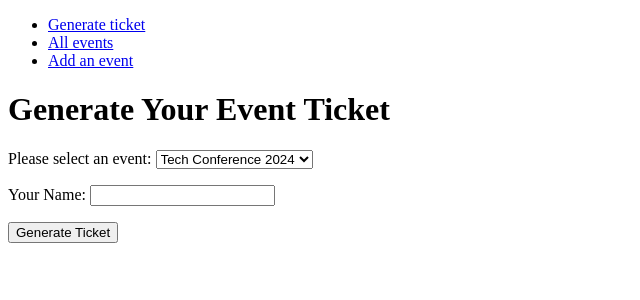
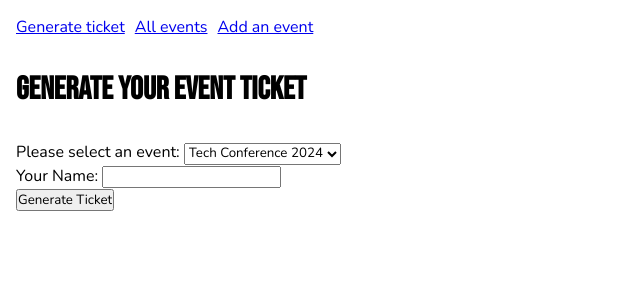
Before and after one commit to damianobacci/php-ticket-generator, a PHP site: page / in a window 1280 px wide. Shown: the top 300 px of the page, without its empty margins (0-640 px from the left). Run offline with PHP 8.4, Linux system fonts and the light colour scheme; data comes from the database, SQL or seed files in the repository.

Commit message:
Styling and additional pages

```diff
--- a/assets/main.css
+++ b/assets/main.css
@@ -0,0 +1,43 @@
+* {
+  margin: 0;
+  padding: 0;
+  box-sizing: border-box;
+}
+
+nav ul {
+  list-style-type: none;
+  display: flex;
+  gap: 10px;
+}
+
+header,
+section,
+nav {
+  padding: 1em;
+  font-family: "Nunito", sans-serif;
+}
+
+h1,
+h2,
+h3,
+h4 {
+  font-family: "Bebas Neue", sans-serif;
+}
+
+input,
+select,
+p,
+button {
+  font-family: "Nunito", sans-serif;
+}
+
+.qr {
+  border: 1px solid black;
+  margin: 0.5em 0;
+}
+
+.ticket {
+  border: 1px solid black;
+  width: fit-content;
+  margin: 1em;
+}
--- a/index.php
+++ b/index.php
@@ -14,7 +14,9 @@ $data = fetchEvents($pdo);
 </head>
 <body>
     <?php require 'templates/navbar.php' ?>
-    <h1>Generate Your Event Ticket</h1>
+    <header><h1>Generate Your Event Ticket</h1></header>
+
+    <section>
     <form action="generate_ticket.php" method="POST">
         <p>
         <label for="name">Please select an event:</label>
@@ -29,5 +31,6 @@ $data = fetchEvents($pdo);
         <input type="text" name="name" required></p>
         <input type="submit" value="Generate Ticket">
     </form>
+    </section>
 </body>
 </html>
--- a/templates/head.php
+++ b/templates/head.php
@@ -0,0 +1,5 @@
+<meta http-equiv="Content-Type" content="text/html;charset=utf-8" />
+<link rel="stylesheet" type="text/css" href="assets/main.css" />
+<link rel="preconnect" href="https://fonts.googleapis.com">
+<link rel="preconnect" href="https://fonts.gstatic.com" crossorigin>
+<link href="https://fonts.googleapis.com/css2?family=Bebas+Neue&family=Nunito:ital,wght@0,200..1000;1,200..1000&display=swap" rel="stylesheet">
--- a/templates/navbar.php
+++ b/templates/navbar.php
@@ -1,7 +1,7 @@
 <nav class="menu">
   <ul>
     <li><a href="/">Generate ticket</a></li>
-    <li><a href="/events">All events</a></li>
-    <li><a href="/add-event">Add an event</a></li>
+    <li><a href="/events.php">All events</a></li>
+    <li><a href="/add-event.php">Add an event</a></li>
   </ul>
 </nav>
```
Also changed, not shown: generate_ticket.php (+7 -3 lines).
